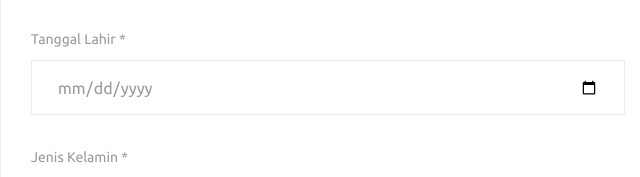
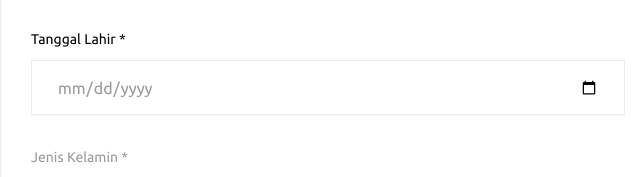
Before and after one commit to ostnyonge/CodingCamp-17Nov25-Octo_Seven_Talahatu, a plain HTML site: page index.html in a window 1280 px wide. Shown: the part 2829-3006 px from the top of the page, 0-640 px from the left. Drawn offline with Linux system fonts and the light colour scheme.

Commit message:
Change label color for Tanggal Lahir field

```diff
--- a/index.html
+++ b/index.html
@@ -240,7 +240,7 @@
 					</div>
 
 					<div class="form-group">
-						<label for="formDob" class="control-label" style="font-weight: 400; color: #999;">Tanggal Lahir
+						<label for="formDob" class="control-label" style="font-weight: 400; color: black;">Tanggal Lahir
 							*</label>
 						<input class="form-control" id="formDob" style="color: #999;" type="date" required="required">
 						<p class="help-block text-danger"></p>
```
